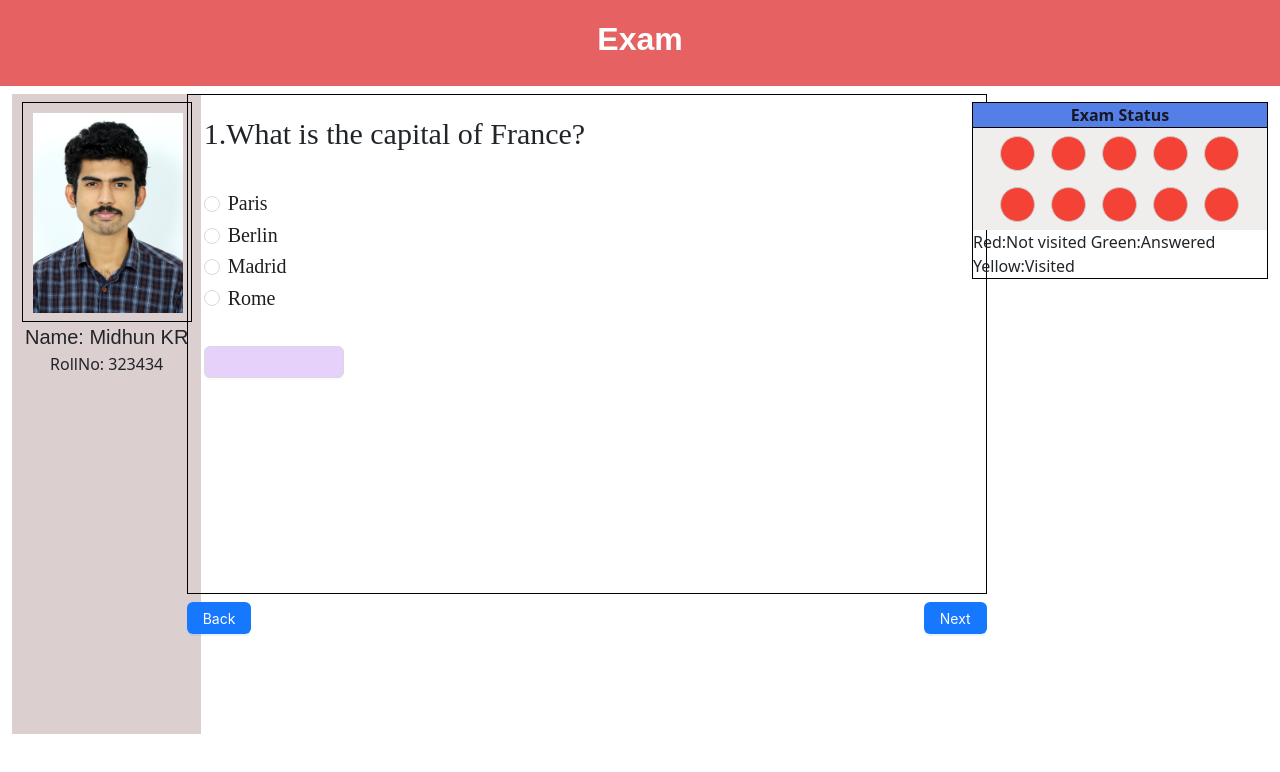
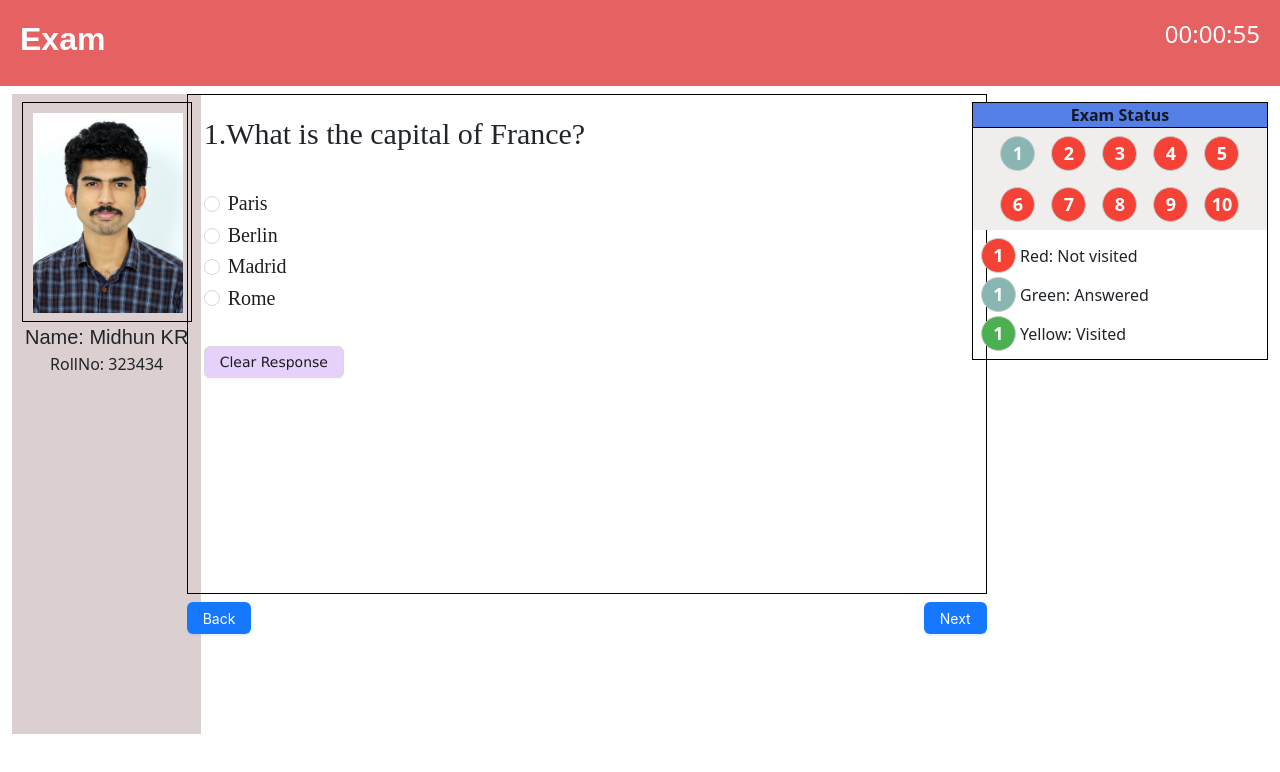
Before and after one commit to midhunkr/computer_based_exam_app, a React (Create React App) app: page / in a window 1280 px wide. Shown: the top 772 px of the page. Built offline with nearby package versions, Linux system fonts and the light colour scheme.

Commit message:
Changed various data structures Completed the exam status section,canidate info Introduced countdown timer-Further customization can be done

```diff
--- a/package.json
+++ b/package.json
@@ -17,6 +17,7 @@
     "react-dom": "^18.2.0",
     "react-scripts": "5.0.1",
     "typescript": "^4.9.5",
+    "uuid": "^9.0.0",
     "web-vitals": "^2.1.4"
   },
   "scripts": {
--- a/src/assets/style.css
+++ b/src/assets/style.css
@@ -18,7 +18,8 @@
 
 #clear_response_button {
   background-color: #e5d1fa;
-  font-family: Verdana, Geneva, Tahoma, sans-serif
+  font-family: Verdana, Geneva, Tahoma, sans-serif;
+  color : "#E5D1FA";
 }
 
 .status-card-root {
@@ -61,6 +62,11 @@
   background-color: #f5f5f5;
 }
 
+.question-status-square-visited {
+  background-color: #89b6b3;
+  color: #fff;
+}
+
 .question-status-square-flagged {
   background-color: #ffc107;
   color: #fff;
@@ -89,3 +95,7 @@
   font-size: 20px;
   font-weight: 500;
 }
+
+.countdown-timer{
+  color: white;
+}
--- a/src/context/QuestionContext.tsx
+++ b/src/context/QuestionContext.tsx
@@ -7,7 +7,7 @@ export interface ResponseData {
 }
 
 export interface QuestionCardContextValue {
-  candidateResponse: ResponseData[];
+  candidateResponse: Map<number, ResponseData>;
   handleSaveAnswer: (questionData: {
     selectedOptionIndex: number;
     correctOptionIndex: number;
@@ -19,7 +19,7 @@ export interface QuestionCardContextValue {
 }
 
 export const QuestionCardContext = createContext<QuestionCardContextValue>({
-  candidateResponse: [],
+  candidateResponse: new Map(),
   handleSaveAnswer: () => {},
   visitedQuestions: new Set(),
   markQuestionAsVisited: () => {},
@@ -29,7 +29,8 @@ export const QuestionCardContext = createContext<QuestionCardContextValue>({
 const QuestionCardContextProvider: React.FC<{ children: ReactNode }> = ({
   children,
 }) => {
-  const [candidateResponse, setCandidateResponse] = useState<ResponseData[]>([]);
+  const [candidateResponse, setCandidateResponse] = useState<Map<number, ResponseData>>(new Map());
+  //contains the visited question numbers
   const [visitedQuestions, setVisitedQuestions] = useState<Set<number>>(
     new Set()
   );
@@ -39,37 +40,26 @@ const QuestionCardContextProvider: React.FC<{ children: ReactNode }> = ({
     correctOptionIndex: number;
     questionNumber: number;
   }) => {
-    let dataToPush: ResponseData = {
-      clickedOptionIndex: questionData.selectedOptionIndex,
-      correctOptionIndex: questionData.correctOptionIndex,
-      questionNumber: questionData.questionNumber,
+    const { selectedOptionIndex, correctOptionIndex, questionNumber } = questionData;
+    const dataToPush: ResponseData = {
+      clickedOptionIndex: selectedOptionIndex,
+      correctOptionIndex: correctOptionIndex,
+      questionNumber: questionNumber,
     };
-    const existingResponseIndex = candidateResponse.findIndex(
-      (response) => response.questionNumber === dataToPush.questionNumber
-    );
-    if (existingResponseIndex !== -1) {
+
     setCandidateResponse((prev) => {
-        const updatedResponses = [...prev];
-        updatedResponses[existingResponseIndex] = dataToPush;
+      const updatedResponses = new Map(prev);
+      updatedResponses.set(questionNumber, dataToPush);
       return updatedResponses;
     });
-    } else {
-      setCandidateResponse((prev) => [...prev, dataToPush]);
-    }
   };
 
   const clearResponseFromContext = (questionNumber: number) => {
-    const responseIndex = candidateResponse.findIndex(
-      (response) => response.questionNumber === questionNumber
-    );
-
-    if (responseIndex !== -1) {
     setCandidateResponse((prev) => {
-        const updatedResponses = [...prev];
-        updatedResponses.splice(responseIndex, 1);
+      const updatedResponses = new Map(prev);
+      updatedResponses.delete(questionNumber);
       return updatedResponses;
     });
-    }
   };
 
   const markQuestionAsVisited = (questionNumber: number) => {
--- a/src/data/sampleData.js
+++ b/src/data/sampleData.ts
@@ -1,30 +1,27 @@
-export const questionAnswerCollection = [
+interface AnswerShape{
+  question:string;
+  options:string[];
+  correctOptionIndex:number;
+  questionNumber:number
+}
+export const questionAnswerCollection:AnswerShape[] = [
   {
     question: "What is the capital of France?",
     options: ["Paris", "Berlin", "Madrid", "Rome"],
     correctOptionIndex: 0,
     questionNumber: 1,
-    isAnswered: true,
-    isVisited: false,
-    isFlagged: false,
   },
   {
     question: "Who is the founder of SpaceX?",
     options: ["Bill Gates", "Elon Musk", "Mark Zuckerberg", "Jeff Bezos"],
     correctOptionIndex: 1,
     questionNumber: 2,
-    isAnswered: true,
-    isVisited: false,
-    isFlagged: false,
   },
   {
     question: "What is the largest mammal in the world?",
     options: ["Elephant", "Blue Whale", "Giraffe", "Hippopotamus"],
     correctOptionIndex: 1,
     questionNumber: 3,
-    isAnswered: true,
-    isVisited: false,
-    isFlagged: false,
   },
   {
     question: "Who directed the movie Inception?",
@@ -36,9 +33,6 @@ export const questionAnswerCollection = [
     ],
     correctOptionIndex: 1,
     questionNumber: 4,
-    isAnswered: true,
-    isVisited: false,
-    isFlagged: false,
   },
   {
     question: "Who is the current Prime Minister of Canada?",
@@ -50,9 +44,6 @@ export const questionAnswerCollection = [
     ],
     correctOptionIndex: 0,
     questionNumber: 5,
-    isAnswered: true,
-    isVisited: false,
-    isFlagged: false,
   },
   {
     question: "Who wrote the book 'Beyond Good and Evil'?",
@@ -64,9 +55,6 @@ export const questionAnswerCollection = [
     ],
     correctOptionIndex: 0,
     questionNumber: 6,
-    isAnswered: true,
-    isVisited: false,
-    isFlagged: false,
   },
   {
     question:
@@ -79,18 +67,12 @@ export const questionAnswerCollection = [
     ],
     correctOptionIndex: 1,
     questionNumber: 7,
-    isAnswered: true,
-    isVisited: false,
-    isFlagged: false,
   },
   {
     question: "Who developed the theory of psychoanalysis?",
     options: ["Sigmund Freud", "Carl Jung", "Alfred Adler", "Erik Erikson"],
     correctOptionIndex: 0,
     questionNumber: 8,
-    isAnswered: true,
-    isVisited: false,
-    isFlagged: false,
   },
   {
     question:
@@ -98,9 +80,6 @@ export const questionAnswerCollection = [
     options: ["Epistemology", "Metaphysics", "Phenomenology", "Existentialism"],
     correctOptionIndex: 2,
     questionNumber: 9,
-    isAnswered: true,
-    isVisited: false,
-    isFlagged: false,
   },
   {
     question:
@@ -108,8 +87,5 @@ export const questionAnswerCollection = [
     options: ["Rationalism", "Empiricism", "Idealism", "Existentialism"],
     correctOptionIndex: 1,
     questionNumber: 10,
-    isAnswered: true,
-    isVisited: false,
-    isFlagged: false,
   },
 ];
--- a/src/index.tsx
+++ b/src/index.tsx
@@ -6,12 +6,14 @@ import reportWebVitals from "./reportWebVitals";
 import "bootstrap/dist/css/bootstrap.min.css";
 import QuestionCardContextProvider from "./context/QuestionContext";
 import CandidateContextProvider from "./context/CandidateContext"
+import Timer from "./modules/components/timer";
+import CountdownTimer from "./modules/components/remainingtime";
 const root = ReactDOM.createRoot(document.getElementById("root"));
 root.render(
   <React.StrictMode>
     <CandidateContextProvider>
     <QuestionCardContextProvider>
-      <App />
+    <App></App>
     </QuestionCardContextProvider>
     </CandidateContextProvider>
   </React.StrictMode>
--- a/src/modules/components/questionstatusbadge.tsx
+++ b/src/modules/components/questionstatusbadge.tsx
@@ -1,37 +1,43 @@
 import React, { useEffect, useState } from "react";
 
 interface QuestionStatusBadgeProps {
-  data: {
-    number?: number;
-    isAnswered?: boolean;
-    isVisited?: boolean;
-    isNotAnswered?: boolean;
-    isFlagged?: boolean;
-  };
+  number: number;
+  isAnswered: boolean;
+  isVisited: boolean;
+  isFlagged: boolean;
 }
 
-const QuestionStatusBadge: React.FC<QuestionStatusBadgeProps> = ({ data = {} }) => {
-  const [styleForTheBadge, setStyleForBadge] = useState<string | undefined>();
-  const { number, isAnswered, isVisited, isNotAnswered, isFlagged } = data;
+/**
+ * We have used memo to prevent unnecessary renders
+ * only components whose props have change
+ * should re-render (of course after the initial-render)
+ *
+ */
+const QuestionStatusBadge: React.FC<QuestionStatusBadgeProps> = React.memo(
+  ({ number, isAnswered, isVisited, isFlagged=false }: QuestionStatusBadgeProps) => {
+    const [styleForTheBadge, setStyleForBadge] = useState<string>(
+      "question-status-square-not-answered"
+    );
+    console.log("changed",isAnswered, isVisited, isFlagged,number)
+
     useEffect(() => {
       if (isAnswered) {
         setStyleForBadge("question-status-square-answered");
-    } else if (isNotAnswered) {
-      setStyleForBadge("question-status-square-not-answered");
       } else if (isVisited) {
-      setStyleForBadge("question-status-square-not-visited");
+        setStyleForBadge("question-status-square-visited");
       } else if (isFlagged) {
         setStyleForBadge("question-status-square-flagged");
+      } else {
+        setStyleForBadge("question-status-square-not-answered");
       }
-  }, [isAnswered, isNotAnswered, isVisited, isFlagged]);
+    }, [isAnswered, isVisited, isFlagged]);
 
     return (
-    <div
-      className={`question-status-square question-status-square-not-answered ${styleForTheBadge}`}
-    >
+      <div className={`question-status-square ${styleForTheBadge}`}>
         {number}
       </div>
     );
-};
+  }
+);
 
 export default QuestionStatusBadge;
--- /dev/null
+++ b/src/modules/components/remainingtime.tsx
@@ -0,0 +1,47 @@
+import React, { useState, useEffect } from 'react';
+
+interface CountdownTimerProps {
+  timeLimitInMinutes: number;
+}
+
+const CountdownTimer: React.FC<CountdownTimerProps> = ({ timeLimitInMinutes }) => {
+  const [timeRemaining, setTimeRemaining] = useState<number>(timeLimitInMinutes * 60);
+
+  useEffect(() => {
+    const timerId = setInterval(() => {
+      setTimeRemaining(prevTime => {
+        if (prevTime > 0) {
+          return prevTime - 1;
+        } else {
+          clearInterval(timerId);
+          return 0;
+        }
+      });
+    }, 1000);
+
+    return () => {
+      clearInterval(timerId);
+    };
+  }, []);
+
+
+  const formatTime = (): string => {
+    const hours: number = Math.floor(timeRemaining / 3600);
+    const minutes: number = Math.floor((timeRemaining % 3600) / 60);
+    const seconds: number = timeRemaining % 60;
+
+    return `${padZero(hours)}:${padZero(minutes)}:${padZero(seconds)}`;
+  };
+
+  const padZero = (num: number): string => {
+    return num.toString().padStart(2, '0');
+  };
+
+  return (
+    <div className='countdown-timer'>
+      <h4>{formatTime()}</h4>
+    </div>
+  );
+};
+
+export default CountdownTimer;
--- /dev/null
+++ b/src/modules/components/timer.tsx
@@ -0,0 +1,35 @@
+import React, { useState, useEffect } from 'react';
+
+const Timer: React.FC = () => {
+  const [time, setTime] = useState<number>(0);
+
+  useEffect(() => {
+    const timerId = setInterval(() => {
+      setTime(prevTime => prevTime + 1);
+    }, 1000);
+
+    return () => {
+      clearInterval(timerId);
+    };
+  }, []);
+
+  const formatTime = (): string => {
+    const hours: number = Math.floor(time / 3600);
+    const minutes: number = Math.floor((time % 3600) / 60);
+    const seconds: number = time % 60;
+
+    return `${padZero(hours)}:${padZero(minutes)}:${padZero(seconds)}`;
+  };
+
+  const padZero = (num: number): string => {
+    return num.toString().padStart(2, '0');
+  };
+
+  return (
+    <div>
+      <h1>{formatTime()}</h1>
+    </div>
+  );
+};
+
+export default Timer;
--- a/src/modules/layout/header/header.tsx
+++ b/src/modules/layout/header/header.tsx
@@ -1,10 +1,12 @@
 import React, { CSSProperties } from "react";
+import CountdownTimer from "../../components/remainingtime";
 
 const Header: React.FC = () => {
   return (
-    <header style={styles.header}>
+    <div style={styles.header} className="d-flex justify-content-between">
       <h1 style={styles.heading}>Exam</h1>
-    </header>
+      <CountdownTimer timeLimitInMinutes={1}/>
+    </div>
   );
 };
 
--- a/src/modules/main/questions/questionCard.tsx
+++ b/src/modules/main/questions/questionCard.tsx
@@ -54,10 +54,8 @@ const QuestionCard: React.FC<QuestionCardProps> = ({
     // To clear the previous question's response
     setSelectedOption(null);
     markQuestionAsVisited(questionAnswerData.questionNumber);
-    const responseArrayIndex = candidateResponse?.findIndex(
-      (response) => response.questionNumber === questionAnswerData.questionNumber
-    );
-    setSelectedOption(candidateResponse[responseArrayIndex]?.clickedOptionIndex ?? null);
+    const response = candidateResponse.get(questionAnswerData.questionNumber);
+    setSelectedOption(response?.clickedOptionIndex ?? null);
   }, [questionAnswerData.questionNumber]);
 
   return (
@@ -77,11 +75,7 @@ const QuestionCard: React.FC<QuestionCardProps> = ({
         </Radio.Group>
       </div>
       <div className="p-3">
-        <Button
-          onClick={handleClearResponse}
-          style={{ color: "#E5D1FA" }}
-          id="clear_response_button"
-        >
+        <Button onClick={handleClearResponse} id="clear_response_button">
           Clear Response
         </Button>
       </div>
--- a/src/modules/main/status/statusCard.tsx
+++ b/src/modules/main/status/statusCard.tsx
@@ -1,21 +1,60 @@
-import { questionList } from "../../../data/sampleData";
 import QuestionStatusBadge from "../../components/questionstatusbadge";
 import { questionAnswerCollection } from "../../../data/sampleData";
+import { useContext } from "react";
+import { QuestionCardContext } from "../../../context/QuestionContext";
+import { v4 as uuidv4 } from "uuid";
 
 const StatusCard = () => {
+  // Context
+  const { visitedQuestions, candidateResponse } =
+    useContext(QuestionCardContext);
+
   return (
     <div className="status-card-root mt-3">
       <div className="status-card-title d-flex justify-content-center">
         Exam Status
       </div>
       <div className="d-flex flex-wrap justify-content-center question-list-container">
-        {questionAnswerCollection.map((item) => (
-          <div className="m-2" key={item.number}>
-            <QuestionStatusBadge data={item} />
+        {questionAnswerCollection.map((question) => (
+          <div className="m-2" key={question.questionNumber}>
+            <QuestionStatusBadge
+              isAnswered={candidateResponse.has(question.questionNumber)}
+              isVisited={visitedQuestions.has(question.questionNumber)}
+              number={question.questionNumber}
+              isFlagged={false}
+            />
           </div>
         ))}
       </div>
-      <div>Red:Not visited Green:Answered Yellow:Visited</div>
+      <div className="d-flex flex-column gap-1 p-2">
+        <div className="d-flex align-items-center gap-1">
+          <QuestionStatusBadge
+            isAnswered={false}
+            isFlagged={false}
+            isVisited={false}
+            number={1}
+          />
+          <div>Red: Not visited</div>
+        </div>
+        <div className="d-flex align-items-center gap-1">
+          <QuestionStatusBadge
+            isAnswered={false}
+            isFlagged={false}
+            isVisited={true}
+            number={1}
+          />
+          <div>Green: Answered</div>
+        </div>
+        <div className="d-flex align-items-center gap-1">
+          <QuestionStatusBadge
+            isAnswered={true}
+            isFlagged={false}
+            isVisited={false}
+            number={1}
+          />
+          <div>Yellow: Visited</div>
+        </div>
+      </div>
     </div>
   );
 };
```
Lines whose indentation alone changed are shown as unchanged.
